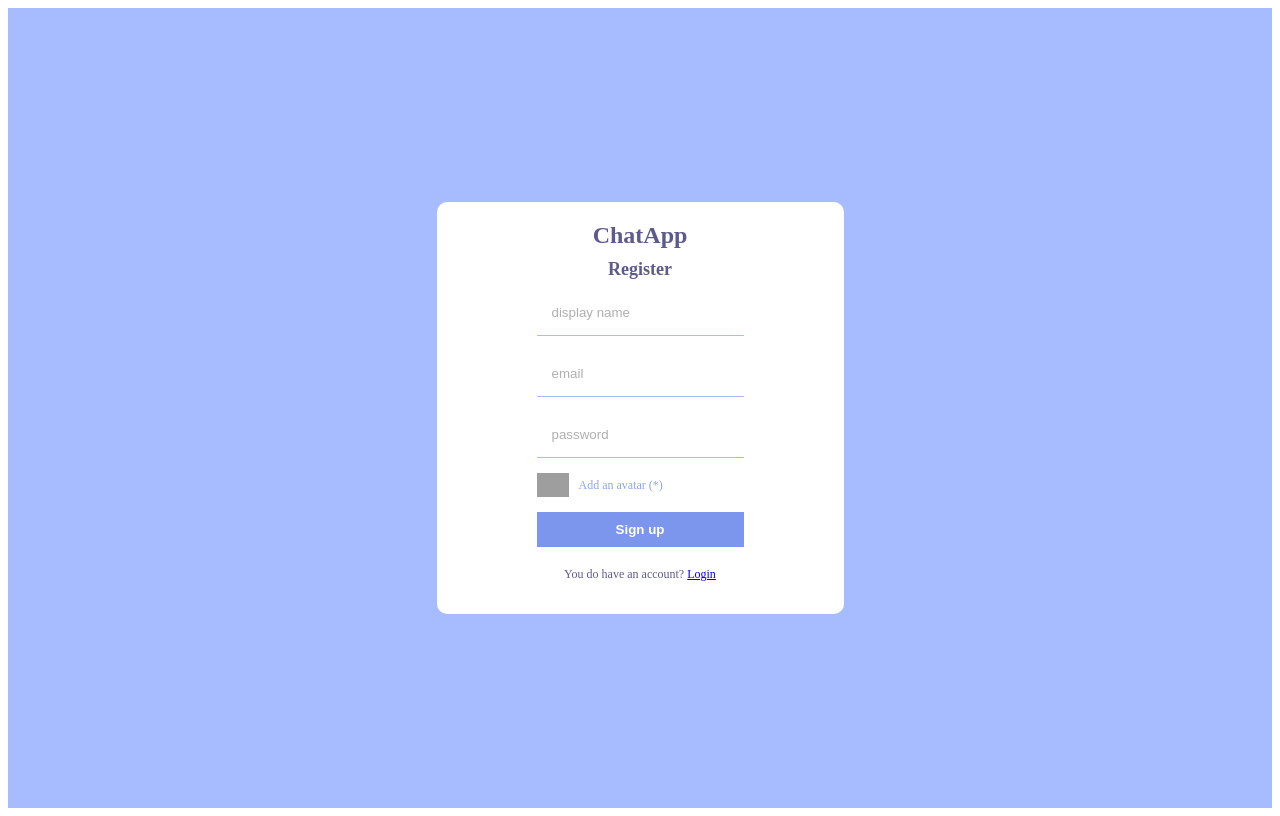
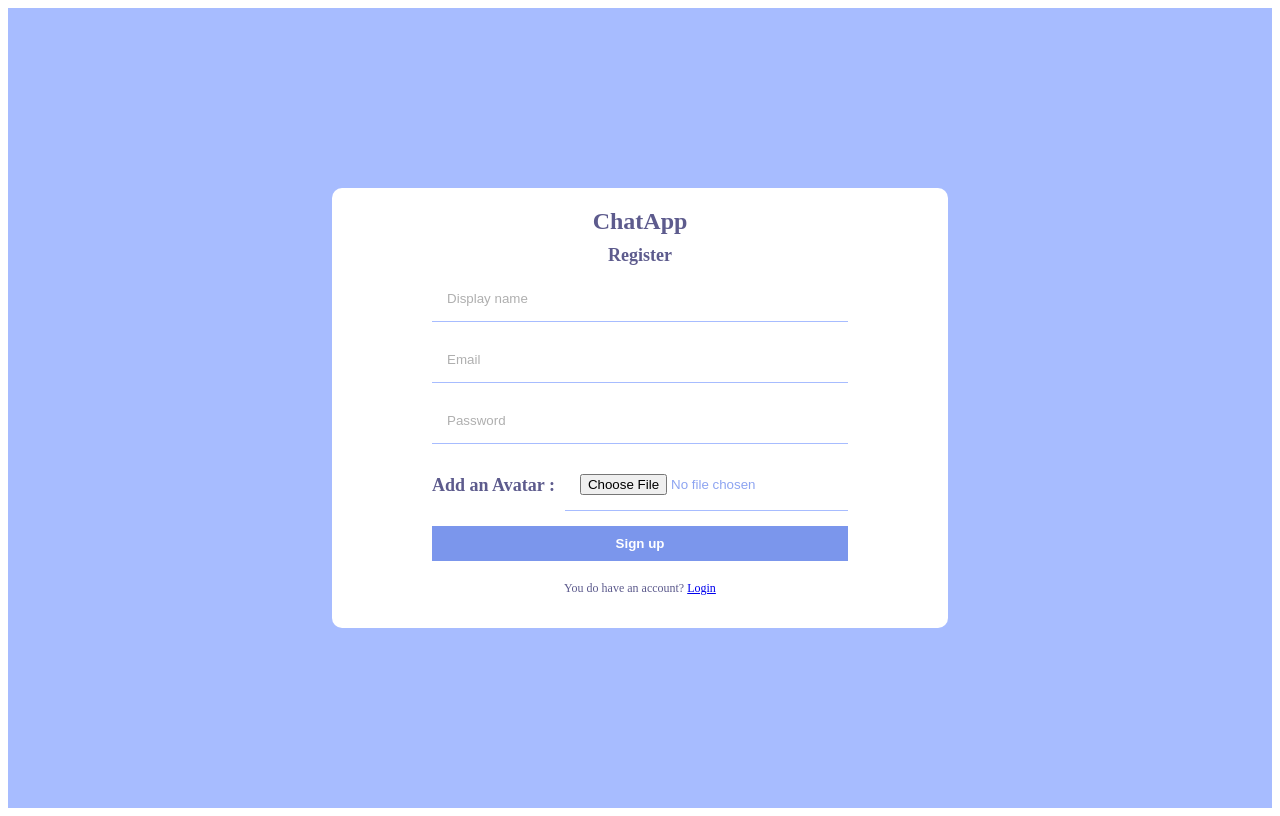
Before and after one commit to hongvy0707/ChatApp, a React (Create React App) app: page /register in a window 1280 px wide. Built offline with nearby package versions, Linux system fonts and the light colour scheme; no server answers; grey boxes are pictures that could not be loaded.

Commit message:
Change Button add Avt to file input

```diff
--- a/src/pages/Register.jsx
+++ b/src/pages/Register.jsx
@@ -6,13 +6,10 @@ import { doc, setDoc } from "firebase/firestore";
 import { useNavigate, Link } from "react-router-dom";
 
 const Register = () => {
+  const [avatarError, setAvatarError] = useState(false);
   const [err, setErr] = useState(false);
   const [loading, setLoading] = useState(false);
   const navigate = useNavigate();
-
-  // const handleImageLoad = () => {
-  //   setImageLoaded(true);
-  // };
 
   const handleSubmit = async (e) => {
     setLoading(true);
@@ -23,8 +20,8 @@ const Register = () => {
     const file = e.target[3].files[0];
 
     // Check if avatar is selected
-    if (e.target.file.length === 0) {
-      setErr(true);
+    if (!file) {
+      setAvatarError(true);
       return;
     }
 
@@ -98,24 +95,21 @@ const Register = () => {
         <span className="logo">ChatApp</span>
         <span className="title">Register</span>
         <form onSubmit={handleSubmit}>
-          <input required type="text" placeholder="display name" />
-          <input required type="email" placeholder="email" />
-          <input required type="password" placeholder="password" />
+          <input required type="text" placeholder="Display name" />
+          <input required type="email" placeholder="Email" />
+          <input required type="password" placeholder="Password" />
+          <div className="fileInputContainer">
+            <label>
+              <span className="title">Add an Avatar :</span>
               <input
                 required
-            style={{ display: "none" }}
                 type="file"
                 id="file"
+                accept="image/*"
               />
-          <label htmlFor="file" className="avatarLabel">
-            <img
-              src="https://res.cloudinary.com/dijk3xi4c/image/upload/v1676524825/addAvatar_hlwu0u.png"
-              alt="AddAvt"
-              // onLoad={handleImageLoad}
-            />
-            <span>Add an avatar (*)</span>
             </label>
-          {err && <span style={{ color: "red" }}>Please add an avatar</span>}
+          </div>
+
           <button disabled={loading}>Sign up</button>
           {err && <span style={{ color: "red" }}>Something went wrong</span>}
         </form>
```
Lines whose indentation alone changed are shown as unchanged.
